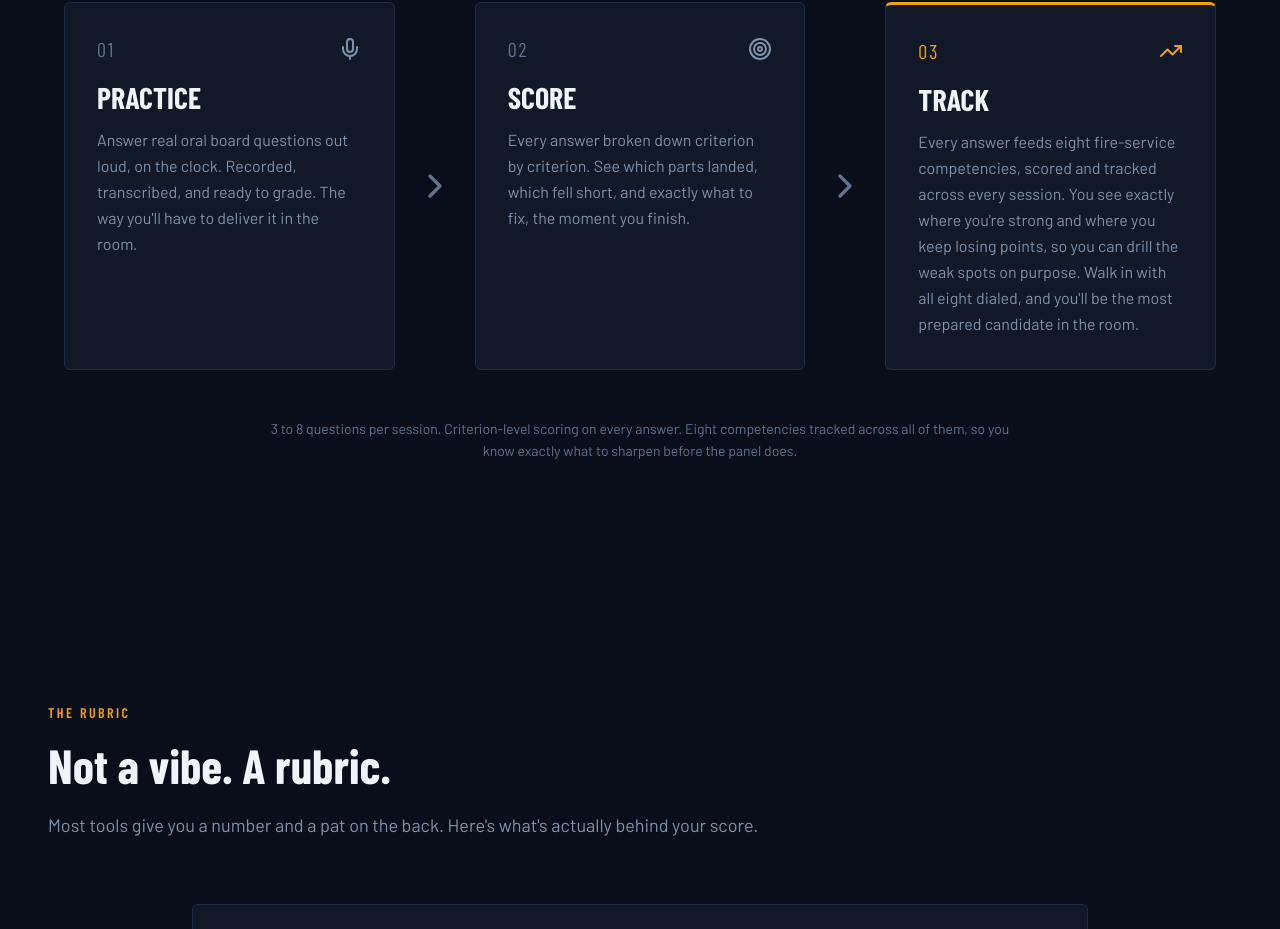
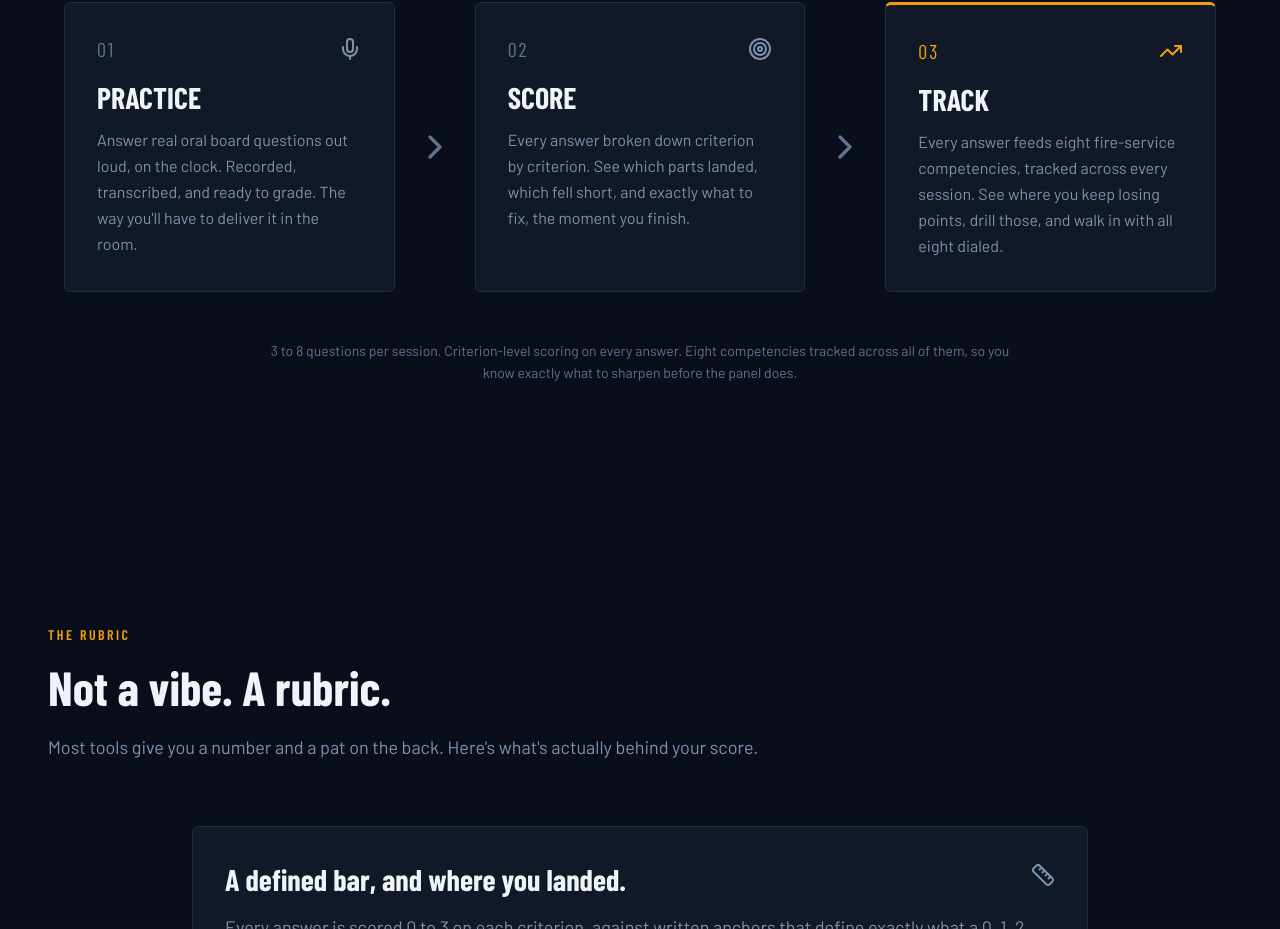
Before and after one commit to claritydigitalsystems/fireprep-landing, a Next.js app: page / in a window 1280 px wide. Shown: the part 4059-4988 px from the top of the page. Built offline with nearby package versions, Linux system fonts and the light colour scheme.

Commit message:
Polish: tighten Track subtext in how-it-works

```diff
--- a/src/app/page.tsx
+++ b/src/app/page.tsx
@@ -423,12 +423,9 @@ export default function Home() {
                   Track
                 </h3>
                 <p className="text-base leading-relaxed text-text-secondary">
-                  Every answer feeds eight fire-service competencies, scored
-                  and tracked across every session. You see exactly where
-                  you&apos;re strong and where you keep losing points, so you
-                  can drill the weak spots on purpose. Walk in with all eight
-                  dialed, and you&apos;ll be the most prepared candidate in the
-                  room.
+                  Every answer feeds eight fire-service competencies, tracked
+                  across every session. See where you keep losing points, drill
+                  those, and walk in with all eight dialed.
                 </p>
               </div>
 
```
